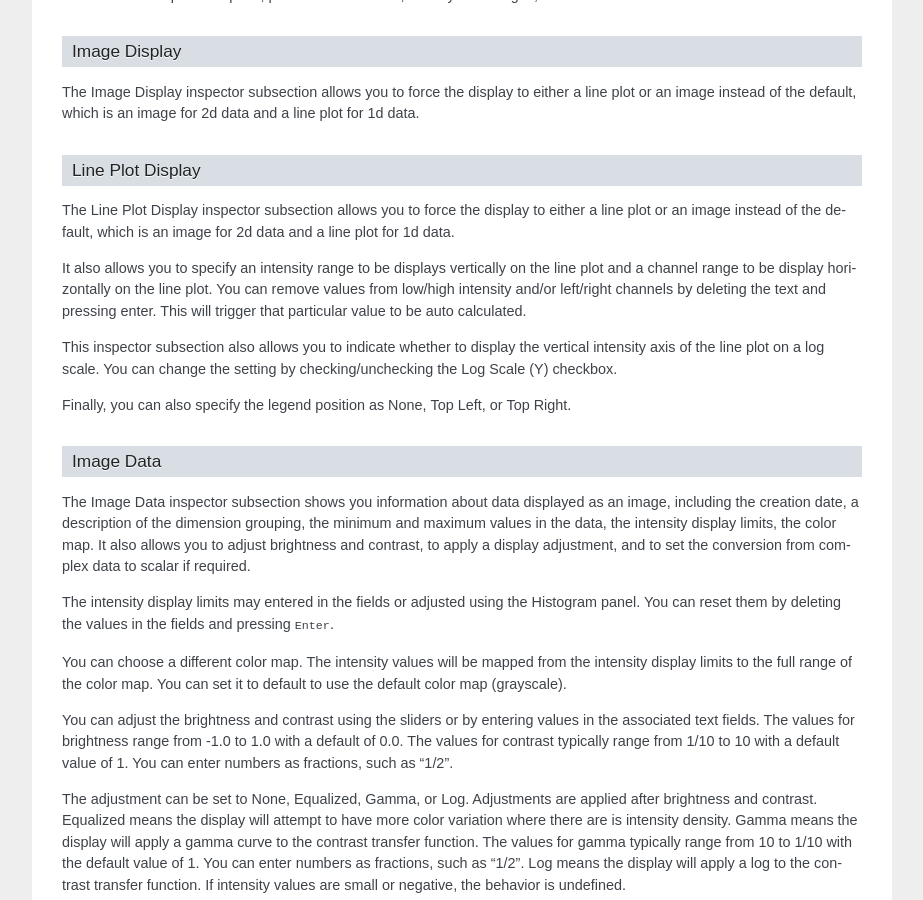
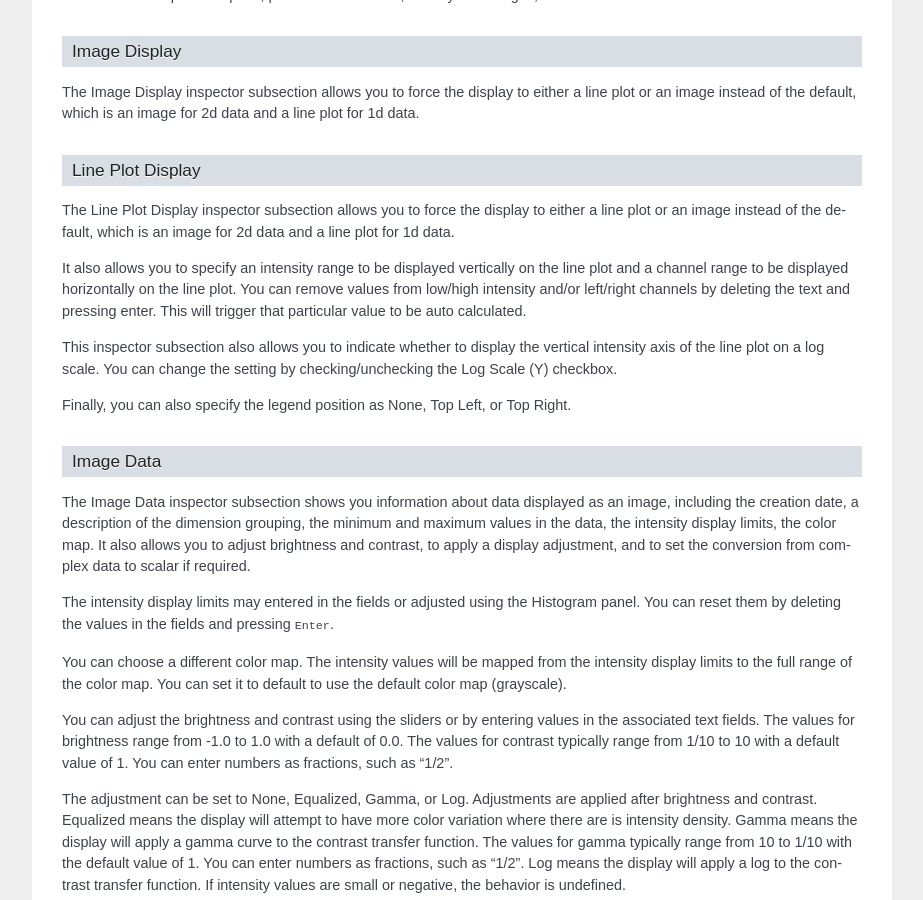
Before and after one commit to nion-software/nionswift, a Sphinx documentation site: the page built from docs/user_interface.rst, in a window 1280 px wide and 900 px high, scrolled down 1800 px. Shown: the whole window, without its empty margins (198-1121 px from the left). Built offline with Sphinx 7.4.7, drawn with Linux system fonts in a browser that asks for light colours.

Commit message:
Typo fix in user interface.

```diff
--- a/docs/user_interface.rst
+++ b/docs/user_interface.rst
@@ -101,7 +101,7 @@ Line Plot Display
 
 The :guilabel:`Line Plot Display` inspector subsection allows you to force the display to either a line plot or an image instead of the default, which is an image for 2d data and a line plot for 1d data.
 
-It also allows you to specify an intensity range to be displays vertically on the line plot and a channel range to be display horizontally on the line plot. You can remove values from low/high intensity and/or left/right channels by deleting the text and pressing enter. This will trigger that particular value to be auto calculated.
+It also allows you to specify an intensity range to be displayed vertically on the line plot and a channel range to be displayed horizontally on the line plot. You can remove values from low/high intensity and/or left/right channels by deleting the text and pressing enter. This will trigger that particular value to be auto calculated.
 
 This inspector subsection also allows you to indicate whether to display the vertical intensity axis of the line plot on a log scale. You can change the setting by checking/unchecking the :guilabel:`Log Scale (Y)` checkbox.
 
```
